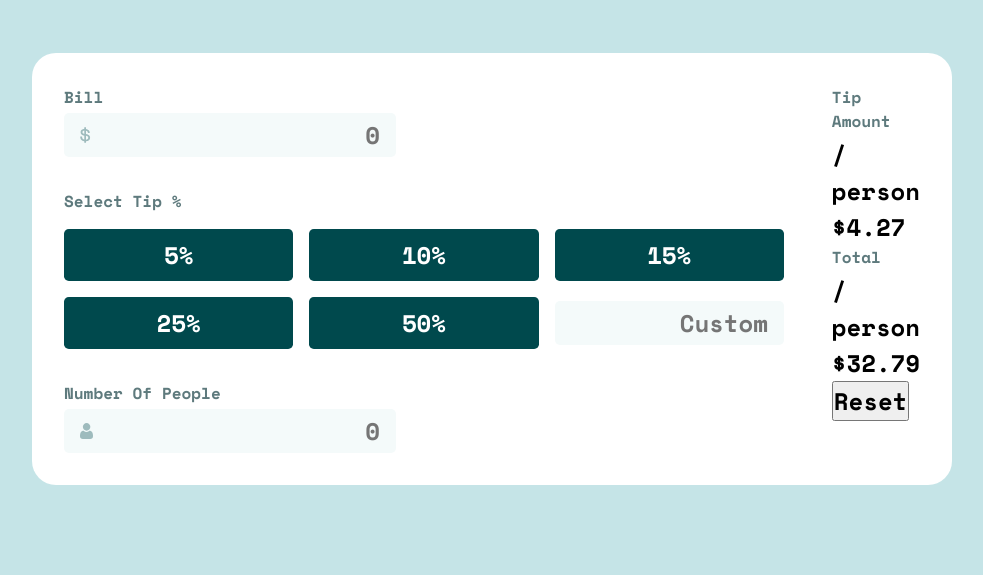
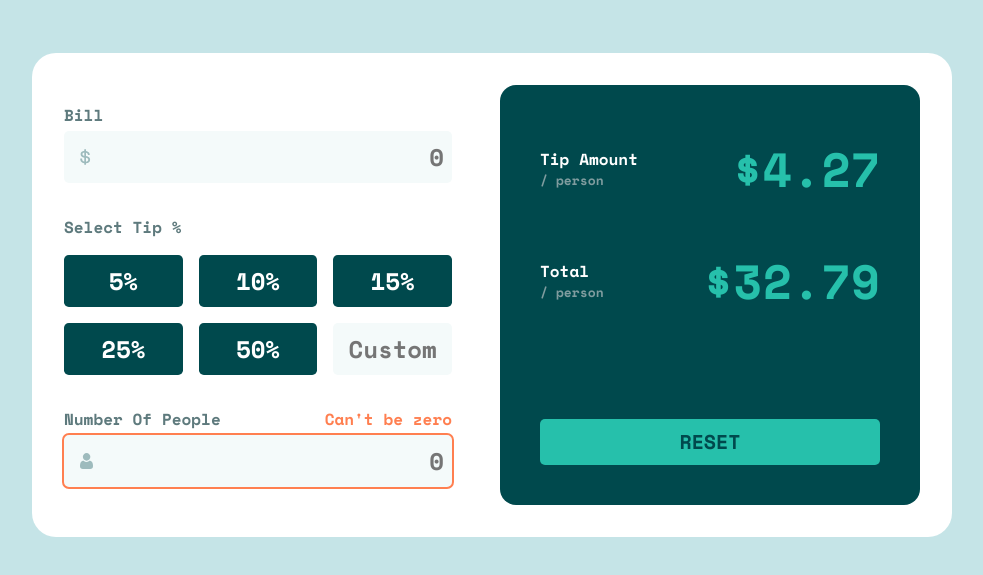
Before and after one commit to gumrahsindar/tip-calculator, a website: page index.html in a window 1280 px wide. Shown: the part 217-792 px from the top of the page, without its empty margins (148-1131 px from the left). Drawn offline with nearby package versions, Linux system fonts and the light colour scheme.

Commit message:
complete main css styling

```diff
--- a/index.html
+++ b/index.html
@@ -42,31 +42,36 @@
           </div>
         </div>
         <div class="people-container">
-          <h3>Number Of People</h3>
+          <div class='people-select'>
+            <h3>Number Of People</h3>
+          <p class='people-number-error'>Can't be zero</p>
+          </div>
           <div class="number-input">
             <label for="number-of-people" style='display: none;'>Number Of People:</label>
-            <input type="number" id="number-of-people" placeholder='0'>
+            <input type="number" id="number-of-people" class='error' placeholder='0'>
             <img src="./public/images/icon-person.svg" alt="person icon">
           </div>
         </div>
       </section>
       <section class="result-section">
         <div class="amount-container">
-          <div class='amount-details'>
-            <div class='amount-tip'>
+          <div>
+            <div class='amount-details'>
+            <div class='amount amount-tip'>
               <div>
                 <h4>Tip Amount</h4>
                 <p>/ person</p>
               </div>
               <p>$4.27</p>
             </div>
-            <div class='amount-total'>
+            <div class='amount amount-total'>
               <div>
                 <h4>Total</h4>
                 <p>/ person</p>
               </div>
               <p>$32.79</p>
             </div>
+          </div>
           </div>
           <button class="reset-btn">Reset</button>
         </div>
--- a/styles/main.css
+++ b/styles/main.css
@@ -2,6 +2,7 @@
 
 :root {
   /* colors */
+  --clr-cyan: hsl(172, 61%, 77%);
   --clr-strong-cyan: hsl(172, 67%, 45%);
   --clr-dark-cyan: hsl(183, 100%, 15%);
   --clr-dark-grayish-cyan: hsl(186, 14%, 43%);
@@ -9,6 +10,8 @@
   --clr-light-grayish-cyan: hsl(185, 41%, 84%);
   --clr-very-light-grayish-cyan: hsl(189, 41%, 97%);
   --clr-white: hsl(0, 0%, 100%);
+
+  --clr-error: hsl(13, 70, 61, 100%);
 
   /* font family */
   --ff-mono: "Space Mono", monospace;
@@ -25,10 +28,15 @@
   --space-6: 0.25rem;
   --space-8: 0.5rem;
   --space-16: 1rem;
+  --space-20: 1.25rem;
+  --space-24: 1.5rem;
   --space-32: 2rem;
   --space-40: 2.5rem;
   --space-48: 3rem;
   --space-56: 3.5rem;
+  --space-64: 4rem;
+  --space-72: 4.5rem;
+  --space-80: 5rem;
   --space-88: 5.5rem;
 }
 
@@ -44,6 +52,7 @@ body {
   justify-content: center;
   gap: var(--space-40);
   margin-top: var(--space-48);
+  color: var(--clr-white);
 
   @media (min-width: 768px) {
     margin-top: 10rem;
@@ -53,8 +62,7 @@ body {
 
 h1,
 h2,
-h3,
-h4 {
+h3 {
   font-size: var(--fs-16);
   color: var(--clr-dark-grayish-cyan);
   margin-bottom: var(--space-6);
@@ -64,11 +72,23 @@ input,
 select {
   border: none;
   outline: none;
+
+  width: 100%;
   background-color: var(--clr-very-light-grayish-cyan);
   text-align: right;
   border-radius: 5px;
+  padding: var(--space-8);
   color: var(--clr-dark-cyan);
-  padding: var(--space-6) var(--space-16);
+  caret-color: var(--clr-cyan);
+}
+
+#custom-percent::placeholder {
+  text-align: center;
+}
+
+input:focus,
+select:focus {
+  outline: 2px solid var(--clr-cyan);
 }
 
 input[type="radio"] {
@@ -82,16 +102,24 @@ input[name="tip-percentage-custom"] {
 .percentages input[type="radio"] + label {
   cursor: pointer;
   background-color: var(--clr-dark-cyan);
-  color: var(--clr-white);
+
   text-align: center;
   width: 100%;
   padding-block: var(--space-8);
   border-radius: 0.3rem;
 }
 
+.percentages input[type="radio"]:hover + label {
+  background-color: var(--clr-cyan);
+  transition: all 0.2s ease-in-out;
+  color: var(--clr-dark-cyan);
+}
+
 .main-container {
   display: flex;
   flex-direction: column;
+
+  margin-inline: auto;
   background-color: var(--clr-white);
   padding: var(--space-32);
   border-radius: 1.5rem 1.5rem 0 0;
@@ -100,6 +128,8 @@ input[name="tip-percentage-custom"] {
 
   @media (min-width: 768px) {
     flex-direction: row;
+    align-items: center;
+    justify-content: space-between;
     padding: var(--space-32);
     gap: var(--space-48);
     border-radius: 1.5rem;
@@ -112,6 +142,13 @@ input[name="tip-percentage-custom"] {
   gap: var(--space-32);
 }
 
+.calc-section,
+.result-section {
+  @media (min-width: 768px) {
+    width: 50%;
+  }
+}
+
 .number-input {
   position: relative;
 }
@@ -121,6 +158,15 @@ input[name="tip-percentage-custom"] {
   top: 50%;
   left: var(--space-16);
   transform: translateY(-50%);
+}
+
+#bill-input {
+  width: 100%;
+}
+
+.people-select {
+  display: flex;
+  justify-content: space-between;
 }
 
 .tip-container h2 {
@@ -138,3 +184,80 @@ input[name="tip-percentage-custom"] {
     grid-template-columns: repeat(3, 1fr);
   }
 }
+
+.amount-container {
+  display: flex;
+  flex-direction: column;
+  justify-content: space-between;
+  gap: var(--space-56);
+  padding: var(--space-32) var(--space-24) var(--space-24) var(--space-24);
+  background-color: var(--clr-dark-cyan);
+  border-radius: var(--space-16);
+
+  @media (min-width: 768px) {
+    padding: var(--space-48) var(--space-40) var(--space-40) var(--space-40);
+    gap: var(--space-64);
+    height: 420px;
+    width: 420px;
+  }
+}
+
+.amount-details {
+  display: flex;
+  flex-direction: column;
+  justify-content: space-between;
+  gap: var(--space-20);
+
+  @media (min-width: 768px) {
+    gap: var(--space-40);
+  }
+}
+
+.amount {
+  display: flex;
+  justify-content: space-between;
+  align-items: center;
+}
+
+.amount > p {
+  font-size: var(--fs-32);
+  color: var(--clr-strong-cyan);
+
+  @media (min-width: 768px) {
+    font-size: var(--fs-48);
+  }
+}
+
+.amount > div h4 {
+  font-size: var(--fs-16);
+}
+
+.amount > div p {
+  font-size: var(--fs-13);
+  color: var(--clr-grayish-cyan);
+}
+
+.reset-btn {
+  border-radius: 5px;
+  padding-block: var(--space-8);
+  text-transform: uppercase;
+  background-color: var(--clr-strong-cyan);
+  color: var(--clr-dark-cyan);
+  font-size: var(--fs-20);
+  cursor: pointer;
+  border: none;
+}
+
+.reset-btn:hover {
+  background-color: var(--clr-cyan);
+  transition: all 0.3s ease;
+}
+
+.people-number-error {
+  font-size: var(--fs-16);
+  color: coral;
+}
+
+#number-of-people.error {
+  outline: 2px solid coral;
+}
```
